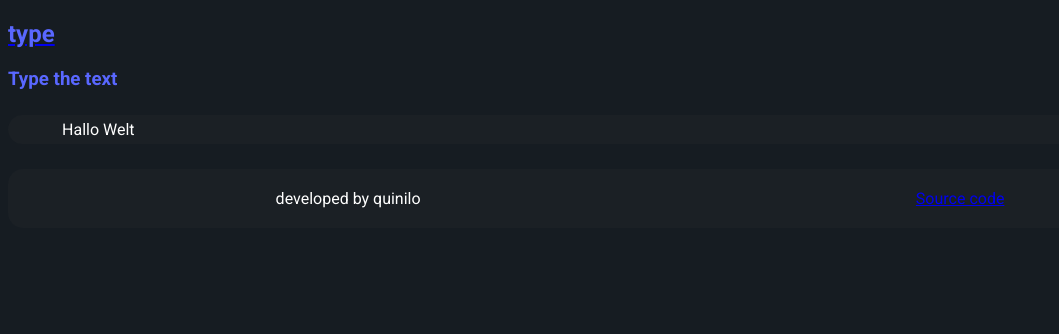
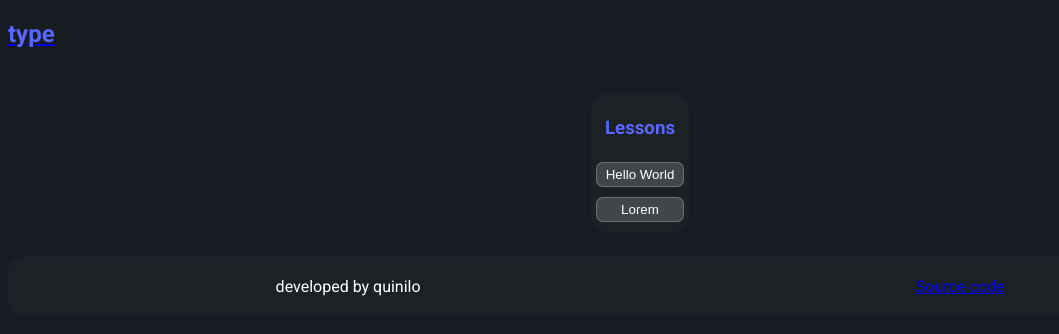
Before and after one commit to quinilo/qtype, a SvelteKit app: page /lesson in a window 1280 px wide. Shown: the top 334 px of the page, without its empty margins (0-1059 px from the left). Built offline with nearby package versions, Linux system fonts and the light colour scheme.

Commit message:
lesson select menu

```diff
--- a/src/lib/assets/css/root.css
+++ b/src/lib/assets/css/root.css
@@ -18,7 +18,7 @@ h1, h2, h3 {
 }
 
 .highlight {
-    background-color: rgb(67 67 67 / 0.11);
+    background-color: rgb(67 67 67 / 0.14);
     padding: 5px;
     border-radius: 15px;
     margin-block: 25px;
--- a/src/lib/component/lesson/Lesson.svelte
+++ b/src/lib/component/lesson/Lesson.svelte
@@ -3,8 +3,9 @@
     import {writable} from "svelte/store";
     import Cursor from "#lib/component/lesson/Cursor.svelte";
 
-    let originalText = ""
-    let text = writable("Hallo Welt")
+    let { originalText = '' } = $props();
+
+    let text = writable(originalText)
     let ended = writable(false)
     let started = writable(false)
     let errors = 0
@@ -29,7 +30,6 @@
 
         function start() {
             startTimestamp = Date.now()
-            originalText = $text
 
             console.log("debug: starting")
             started.set(true)
--- a/src/routes/lesson/+page.svelte
+++ b/src/routes/lesson/+page.svelte
@@ -1,5 +1,49 @@
 <script>
     import Lesson from "#lib/component/lesson/Lesson.svelte";
+    import {writable} from "svelte/store";
+
+    let inLesson = writable(false)
+    let content = writable("")
+
+    let lessons = [
+        {
+            name: "Hello World",
+            content: "Hello World Hello World Hello World Hello World Hello World Hello World Hello World Hello World"
+        },
+        {
+            name: "Lorem",
+            content: "Lorem ipsum dolor sit amet, consetetur sadipscing elitr, sed diam nonumy eirmod tempor invidunt ut labore et dolore magna aliquyam erat, sed diam voluptua. At vero eos et accusam et justo duo dolores et ea rebum. Stet clita kasd gubergren, no sea takimata sanctus est Lorem ipsum dolor sit amet. Lorem ipsum dolor sit amet, consetetur sadipscing elitr, sed diam nonumy eirmod tempor invidunt ut labore et dolore magna aliquyam erat, sed diam voluptua. At vero eos et accusam et justo duo dolores et ea rebum. Stet clita kasd gubergren, no sea takimata sanctus est Lorem ipsum dolor sit amet."
+        }
+    ]
+
+    /**
+     * @param {string} newContent
+     */
+    function startLesson(newContent) {
+        content.set(newContent)
+        inLesson.set(true)
+    }
+
+
 </script>
 
-<Lesson></Lesson>
+{#if $inLesson}
+    <Lesson originalText="{$content}">
+    </Lesson>
+{:else}
+    <section id="select-lesson" class="flex-center">
+        <div class="highlight flex-column flex-center">
+            <h3>Lessons</h3>
+            {#each lessons as lesson}
+                <button class="btn" on:click={() => {startLesson(lesson.content)}
+            }>{lesson.name}</button>
+            {/each}
+        </div>
+    </section>
+{/if}
+
+<style>
+    button {
+        width: 100% ;
+    }
+</style>
```
